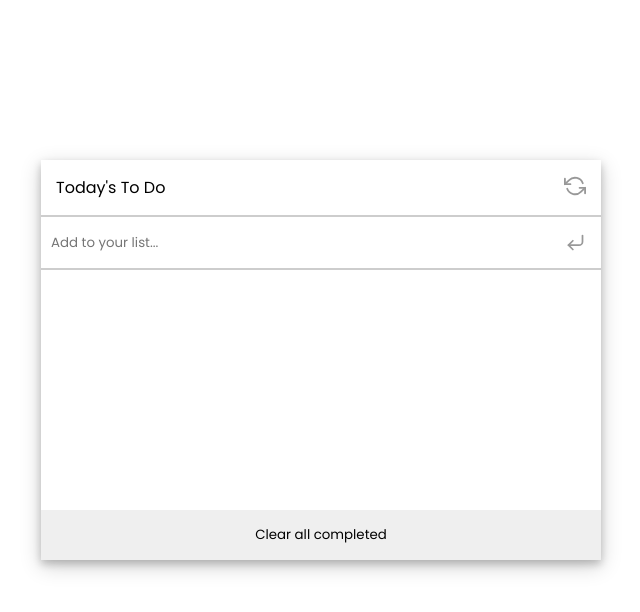
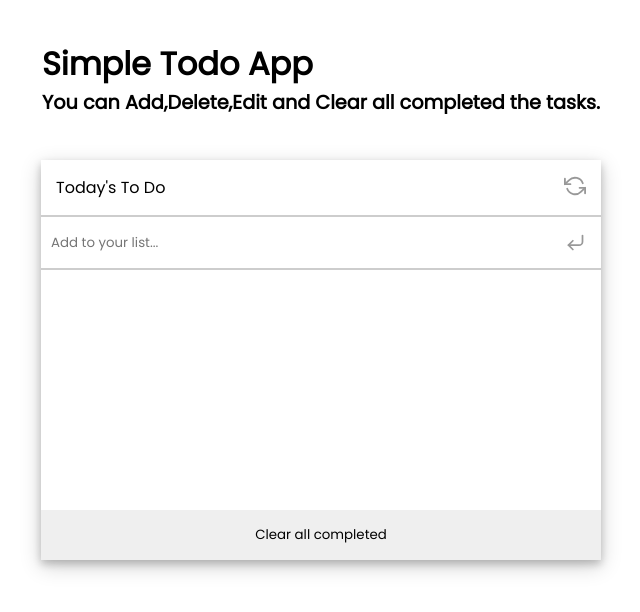
Before and after one commit to huzaifakhan0308/Todo-list, a website built with webpack: page src/index.html in a window 1280 px wide. Shown: the whole page, without its empty margins (319-959 px from the left). Built offline with nearby package versions, Linux system fonts and the light colour scheme; a web font is replaced by a local one.

Commit message:
did changes in functionality

```diff
--- a/src/index.html
+++ b/src/index.html
@@ -8,7 +8,14 @@
 </head>
 
 <body>
-
+    <div class="project-header-div">
+        <h1 class="project-header-line1">
+            Simple Todo App
+        </h1>
+        <h1 class="project-header-line2">
+            You can Add,Delete,Edit and Clear all completed the tasks.
+        </h1>
+    </div>
     <section>
         <div class="header-div">
             <header>Today's To Do</header>
--- a/src/index.js
+++ b/src/index.js
@@ -42,6 +42,7 @@ document.querySelector('.add-newlist-icon').addEventListener('click', (() => {
     const obj = new Obj(input.value);
     newList.add(obj);
     Element(obj);
+    input.value = '';
   }
 }));
 
--- a/src/modules/elements.js
+++ b/src/modules/elements.js
@@ -6,7 +6,10 @@ const element = (obj) => {
   const checkbox = document.createElement('input');
   checkbox.type = 'checkbox';
   checkbox.classList = 'checkbox';
-  checkbox.checked = obj.completed
+  checkbox.checked = obj.completed;
+  const textArea = document.createElement('textarea');
+  textArea.classList = 'childTextArea';
+  textArea.value = `${obj.value}`;
   checkbox.addEventListener('change', () => {
     if (checkbox.checked) {
       textArea.classList.add('completed');
@@ -14,10 +17,7 @@ const element = (obj) => {
       textArea.classList.remove('completed');
     }
   });
-  const textArea = document.createElement('textarea');
-  textArea.classList = 'childTextArea';
-  textArea.value = `${obj.value}`;
-  if(obj.completed) {
+  if (obj.completed) {
     textArea.classList.add('completed');
   }
   const img = document.createElement('img');
--- a/src/modules/newList.js
+++ b/src/modules/newList.js
@@ -49,11 +49,11 @@ export default class NewList {
   boolean(checkboxs) {
     // this if statement is for testing
     if (this.array.length === 1) {
-        if (checkboxs.checked) {
-          this.array[0].completed = true;
-        } else {
-          this.array[0].completed = false;
-        }
+      if (checkboxs.checked) {
+        this.array[0].completed = false;
+      } else {
+        this.array[0].completed = true;
+      }
     } else {
       for (let i = 0; i < this.array.length; i += 1) {
         if (this.array[i].index === parseInt(checkboxs.parentElement.id, 10)) {
--- a/src/style.css
+++ b/src/style.css
@@ -15,6 +15,16 @@ img {
 body {
   display: flex;
   justify-content: center;
+}
+
+.project-header-div {
+  top: 5vh;
+  position: absolute;
+}
+
+.project-header-line2 {
+  font-size: larger;
+  font-weight: bolder;
 }
 
 section {
```
Also changed, not shown: dist/index.html, dist/main.js.
